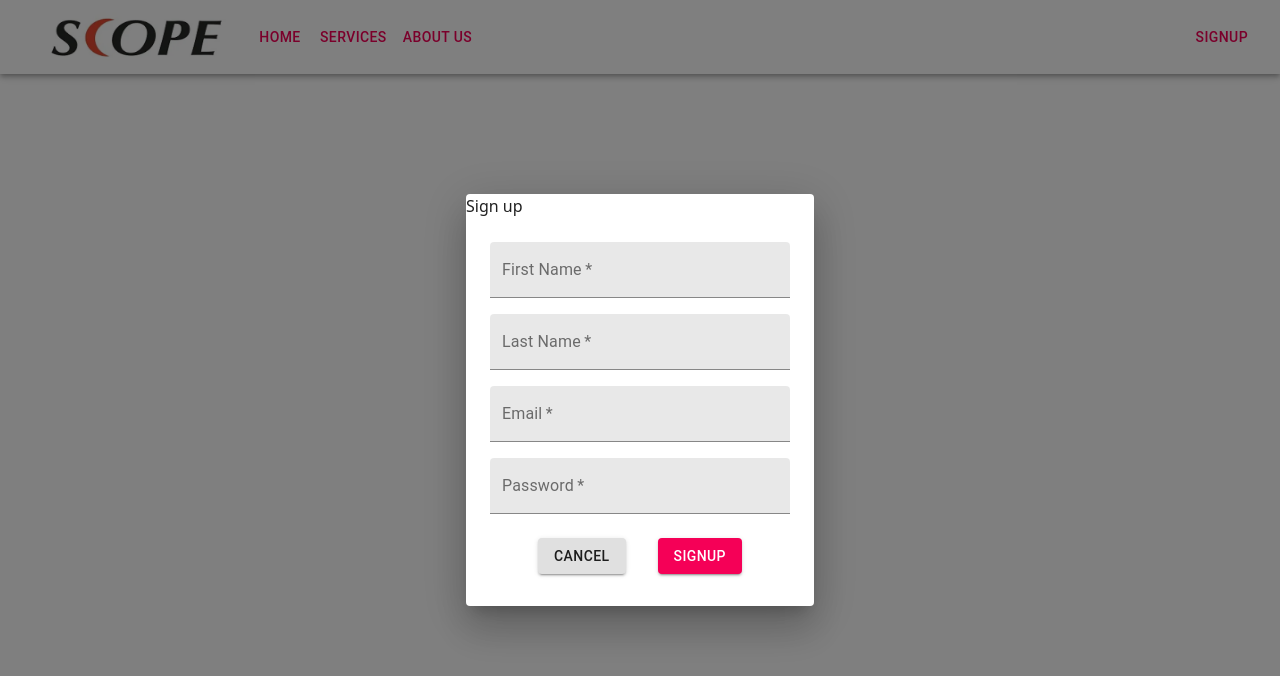
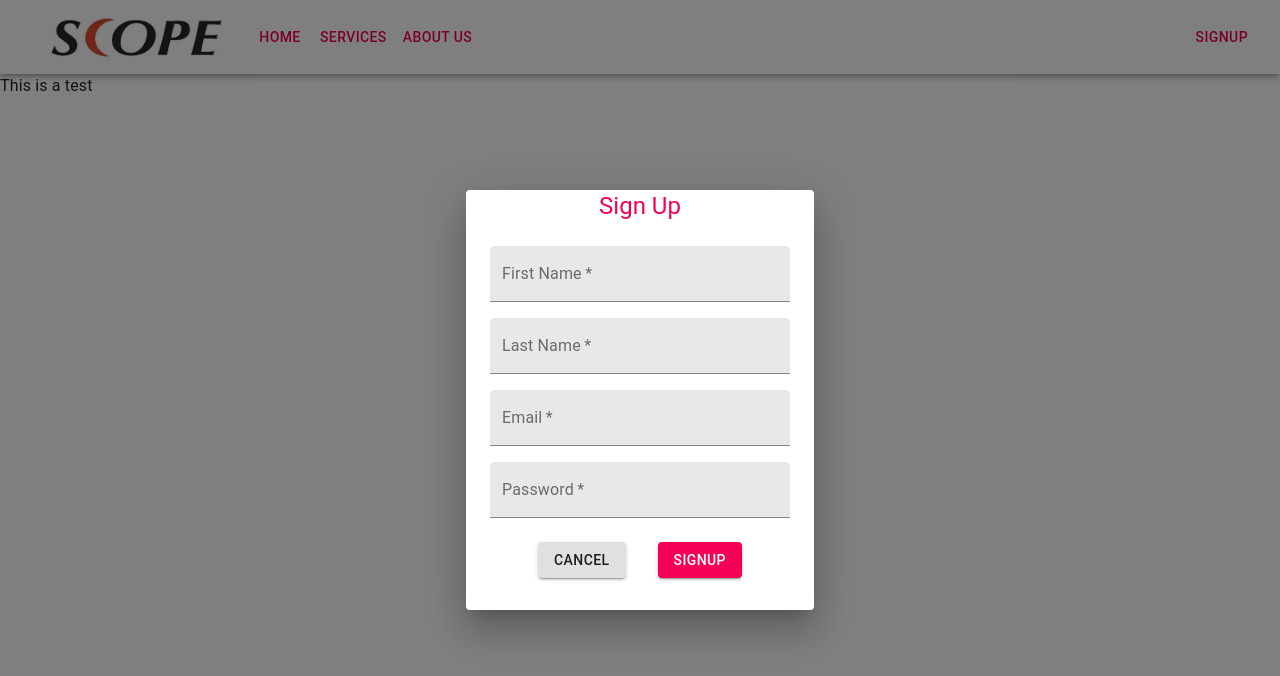
Before and after one commit to Jackyw121/calgary-scope, a React (Create React App) app: page / in a window 1280 px wide. Both pictures are taken after a click on the button "SIGNUP". Shown: the top 676 px of the page. Built offline with nearby package versions, Linux system fonts and the light colour scheme.

Commit message:
Added homepage
added a pages and homepage tab

```diff
--- a/src/App.js
+++ b/src/App.js
@@ -16,13 +16,16 @@ import { BrowserRouter as Router, Routes,
 import Navbar from "./Components/Navbar";
 //import sign in form
 import Form from "./Components/Form";
-
+//import homepage
+import HomePage from "./Pages/Home/HomePage";
 
 // App Component
 const App = () => {
     return (
         <>
             <Navbar/>
+            <HomePage/>
+
         </>
     );
 }
--- a/src/Components/modalDialog.js
+++ b/src/Components/modalDialog.js
@@ -1,12 +1,13 @@
 import React from 'react';
 import Dialog from '@material-ui/core/Dialog';
 import Form from './Form';
+import { Typography } from '@material-ui/core';
 
 const ModalDialog = ({ open, handleClose }) => {
   return (
     // props received from App.js
     <Dialog open={open} onClose={handleClose}>
-      Sign up
+      <Typography align='center' variant='h5' color='secondary'>Sign Up</Typography>
       <Form handleClose={handleClose} />
     </Dialog>
   );
--- /dev/null
+++ b/src/Pages/Home/HomePage.js
@@ -0,0 +1,12 @@
+import React from 'react';
+import { Box } from '@material-ui/core';
+import Typography from '@material-ui/core/Typography';
+
+function HomePage (){
+    return <Box sx={{ color: 'error.main' }}>
+    <Typography>This is a test</Typography>
+    </Box>
+
+}
+
+export default HomePage;
```
Also changed, not shown: 2 other files (tests, documents, lock files or other folders).
